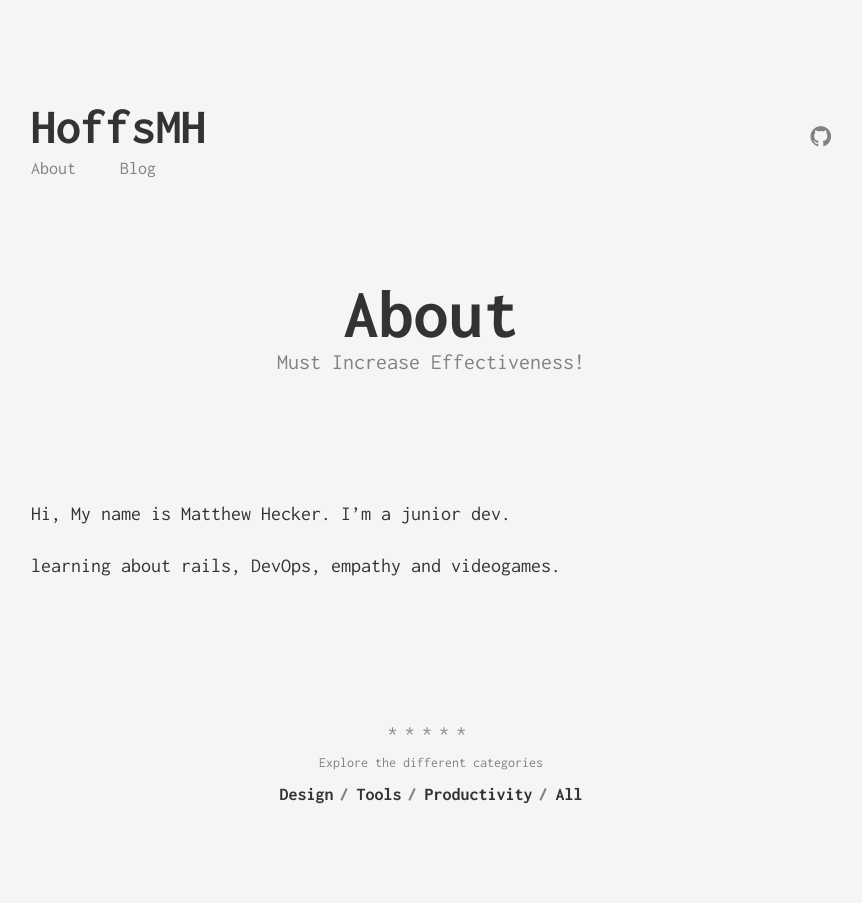
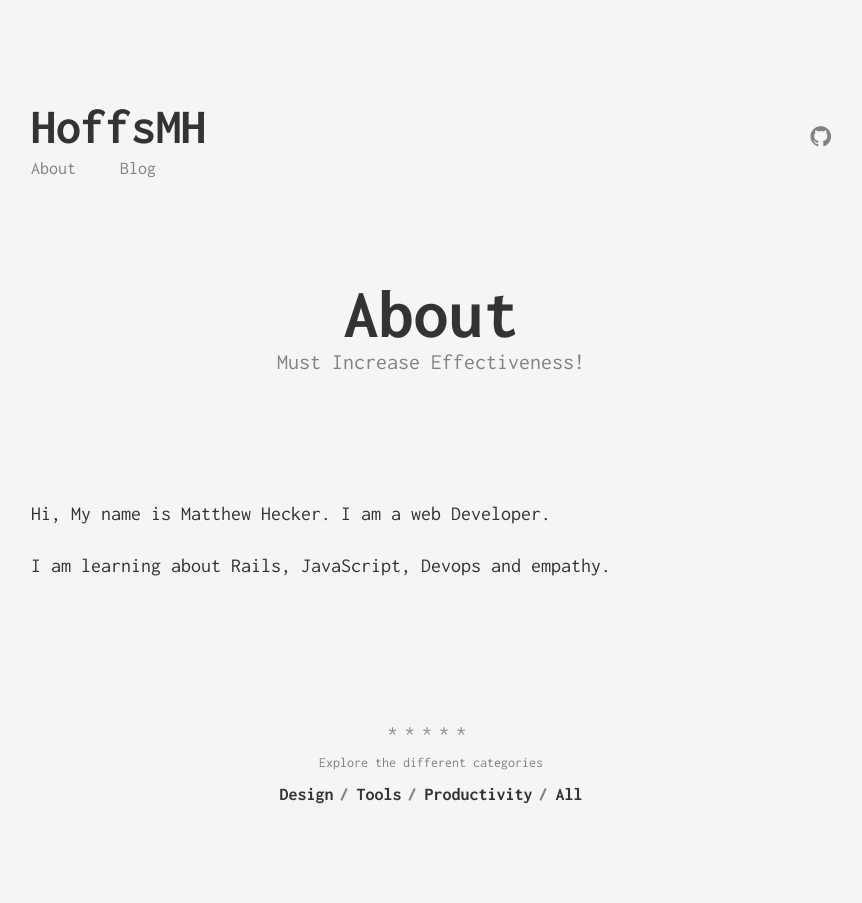
Before and after one commit to HoffsMH/HoffsMH.github.io, a Jekyll site: the page built from about.md, in a window 1280 px wide. Shown: the whole page, without its empty margins (209-1071 px from the left). Built offline with Jekyll 4.4.1, drawn with Linux system fonts in a browser that asks for light colours; Markdown is read by kramdown in place of the engine named in the settings.

Commit message:
changed About a little bit

```diff
--- a/about.md
+++ b/about.md
@@ -5,6 +5,6 @@ subtitle: Must Increase Effectiveness!
 permalink: /about/
 ---
 
-Hi, My name is Matthew Hecker. I'm a junior dev.
+Hi, My name is Matthew Hecker. I am a web Developer.
 
-learning about rails, DevOps, empathy and videogames.
+I am learning about Rails, JavaScript, Devops and empathy.
```
